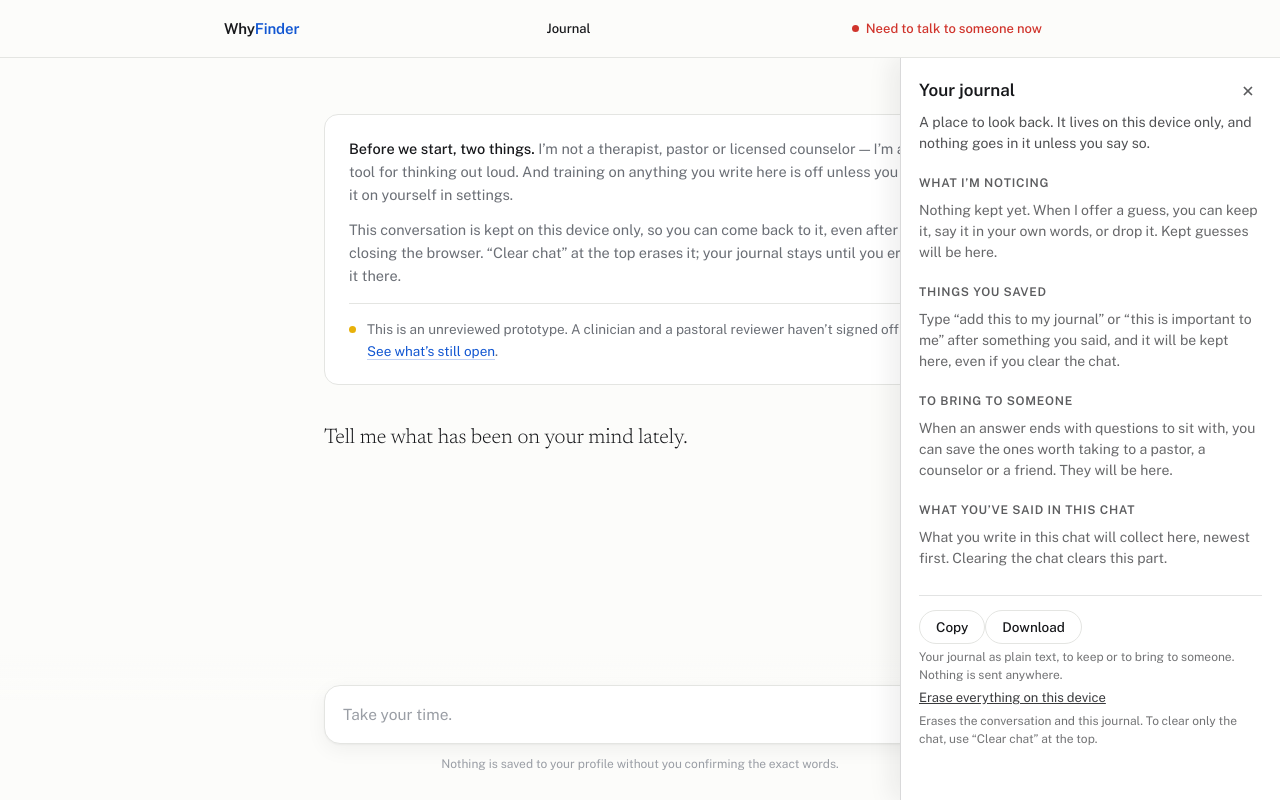
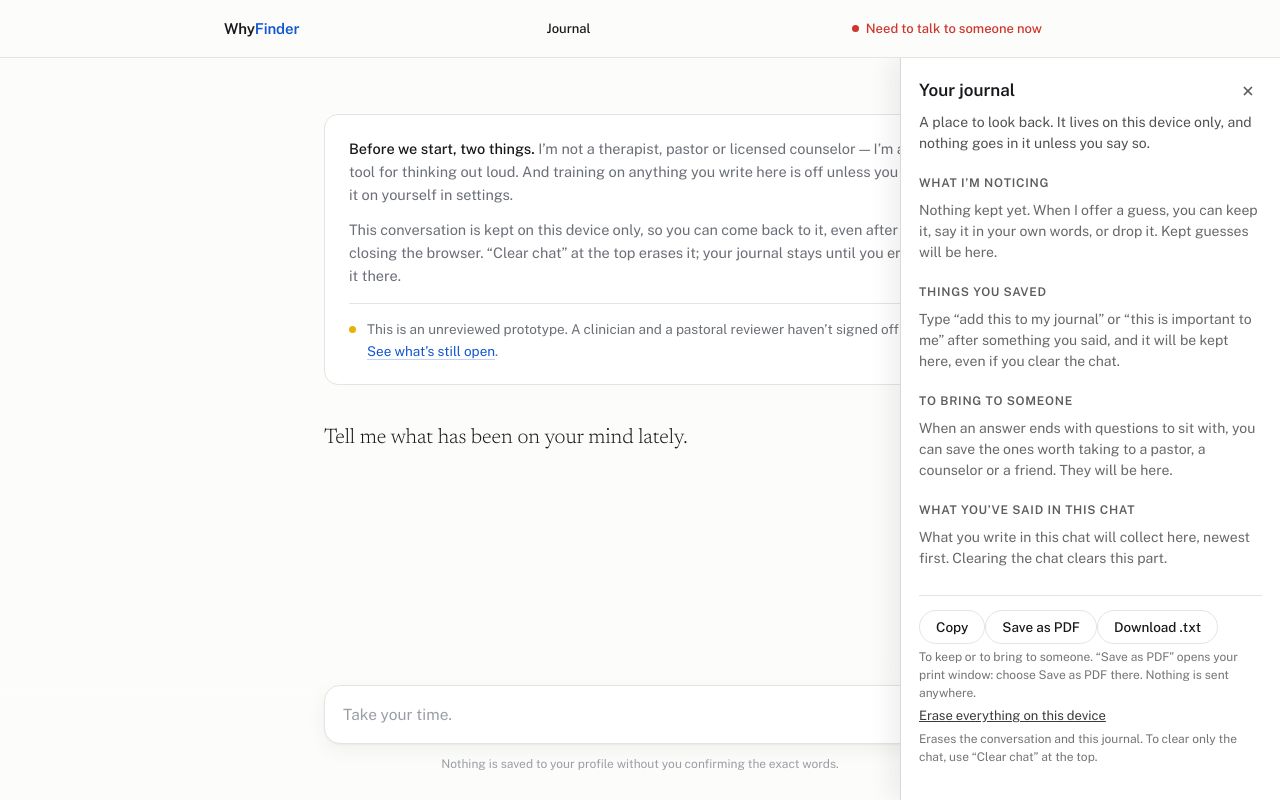
Before and after one commit to hrb062291/whyfinder, a Next.js app: page / in a window 1280 px wide. Built offline with nearby package versions, Linux system fonts and the light colour scheme.

Commit message:
Save the journal as a PDF

```diff
--- a/app/page.tsx
+++ b/app/page.tsx
@@ -678,6 +678,49 @@ function journalText(journal: Journal, entries: SavedEntry[], verses: Verse[]):
   return out.join('\n');
 }
 
+/**
+ * The journal as a PDF. Opens the device's own print window on a clean page,
+ * where the person picks "Save as PDF". No library and no network: it is built
+ * here, from what is already on this device.
+ */
+function printJournal(text: string) {
+  const esc = (s: string) => s.replace(/&/g, '&amp;').replace(/</g, '&lt;').replace(/>/g, '&gt;');
+  const lines = text.split('\n');
+  const [title, ...rest] = lines;
+  const body = rest.map((l) => {
+    const t = l.trim();
+    if (!t) return '';
+    if (/^[A-Z][A-Z' ]{3,}$/.test(t)) return `<h2>${esc(t)}</h2>`;
+    if (/^because I said:/.test(t)) return `<p class="q">${esc(t)}</p>`;
+    return `<p>${esc(t)}</p>`;
+  }).join('\n');
+  const stamp = new Date().toISOString().slice(0, 10);
+  const html = `<!doctype html><html><head><meta charset="utf-8"><title>WhyFinder journal ${stamp}</title>
+<style>
+  @page { margin: 22mm 20mm; }
+  body { font-family: Georgia, 'Times New Roman', serif; color: #1f1f1f; line-height: 1.5; font-size: 12pt; }
+  h1 { font-size: 22pt; margin: 0 0 4pt; }
+  h2 { font-family: -apple-system, 'Helvetica Neue', Arial, sans-serif; font-size: 9.5pt; letter-spacing: .08em; color: #555; margin: 20pt 0 6pt; border-bottom: 1px solid #ddd; padding-bottom: 3pt; }
+  p { margin: 0 0 6pt; white-space: pre-wrap; }
+  p.q { color: #555; font-style: italic; margin-left: 14pt; }
+  .meta { font-family: -apple-system, 'Helvetica Neue', Arial, sans-serif; font-size: 9pt; color: #777; }
+</style></head><body><h1>${esc(title)}</h1>${body.replace(/<p>(Exported [^<]*|Kept on this device[^<]*)<\/p>/g, '<p class="meta">$1</p>')}</body></html>`;
+
+  const frame = document.createElement('iframe');
+  Object.assign(frame.style, { position: 'fixed', right: '0', bottom: '0', width: '0', height: '0', border: '0' });
+  document.body.appendChild(frame);
+  const doc = frame.contentDocument;
+  if (!doc || !frame.contentWindow) { frame.remove(); downloadText(text); return; }
+  doc.open(); doc.write(html); doc.close();
+  const done = () => window.setTimeout(() => frame.remove(), 500);
+  frame.contentWindow.addEventListener('afterprint', done);
+  window.setTimeout(() => {
+    frame.contentWindow?.focus();
+    frame.contentWindow?.print();
+    window.setTimeout(done, 60_000);
+  }, 250);
+}
+
 function downloadText(text: string) {
   const a = document.createElement('a');
   a.href = URL.createObjectURL(new Blob([text], { type: 'text/plain;charset=utf-8' }));
@@ -835,9 +878,10 @@ function JournalPanel({ journal, entries, verses, onClose, onEdit, onRemove, onR
             if (navigator.clipboard?.writeText) navigator.clipboard.writeText(text).then(done).catch(() => downloadText(text));
             else downloadText(text);
           }}>{copied ? 'Copied' : 'Copy'}</button>
-          <button className="btn" onClick={() => downloadText(journalText(journal, entries, uniqueVerses))}>Download</button>
+          <button className="btn" onClick={() => printJournal(journalText(journal, entries, uniqueVerses))}>Save as PDF</button>
+          <button className="btn" onClick={() => downloadText(journalText(journal, entries, uniqueVerses))}>Download .txt</button>
         </div>
-        <span className="j-foot-note">Your journal as plain text, to keep or to bring to someone. Nothing is sent anywhere.</span>
+        <span className="j-foot-note">To keep or to bring to someone. &ldquo;Save as PDF&rdquo; opens your print window: choose Save as PDF there. Nothing is sent anywhere.</span>
         <button className="j-link" onClick={() => { if (window.confirm('Erase this conversation and your journal from this device? This cannot be undone.')) onClear(); }}>Erase everything on this device</button>
         <span className="j-foot-note">Erases the conversation and this journal. To clear only the chat, use &ldquo;Clear chat&rdquo; at the top.</span>
       </div>
```
